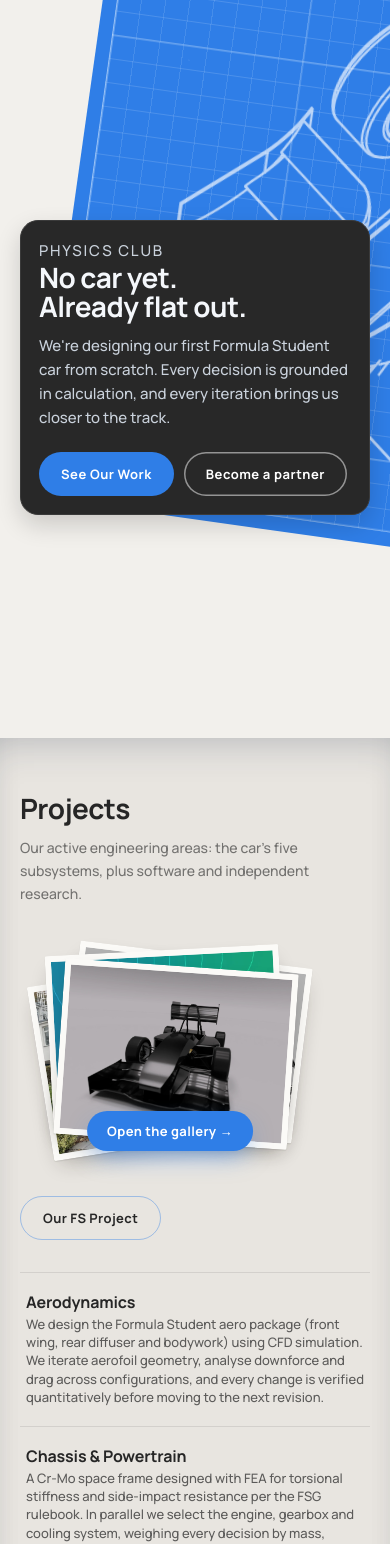
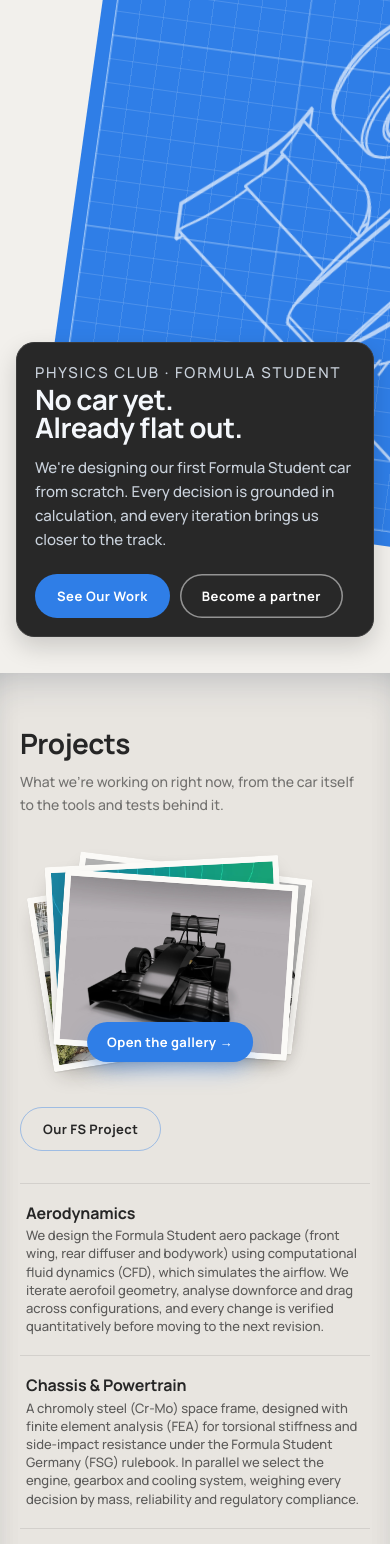
Before and after one commit to knf-ulo/knf-ulo.github.io, a plain HTML site: page src/index.html in a window 390 px wide. Shown: the part 49-1593 px from the top of the page. Drawn offline with Linux system fonts and the light colour scheme.

Commit message:
Tighten phone hero, clarify copy, new previews and favicon
Sit the phone hero card on the blueprint edge instead of leaving an empty
strip. Unify the club/team naming, drop the conflicting subsystem count
and spell out FSG, Cr-Mo, FEA, CFD and CAN for non-engineers. Give each
page a 1200x630 JPG link preview, remove the unused old render, and
replace the K-on-blue favicon with a drawn mark plus .ico and touch icon.

```diff
--- a/src/css/style.css
+++ b/src/css/style.css
@@ -500,6 +500,7 @@ main {
   font-size: 11px;
   text-transform: uppercase;
   letter-spacing: 0.12em;
+  text-wrap: balance;
 }
 
 .hero-content h1 {
@@ -1216,6 +1217,13 @@ html[lang="pl"] .hero-content h1 {
 @media (max-width: 600px) {
   .subpage-hero-inner h1 {
     font-size: 32px;
+  }
+
+  /* Card sits on the bottom edge of the blueprint instead of floating mid-screen */
+  .hero-section {
+    min-height: 0;
+    align-items: flex-end;
+    padding: 38vh 16px 36px;
   }
 }
 
--- a/src/index.html
+++ b/src/index.html
@@ -17,7 +17,9 @@
     })();
   </script>
   <meta name="theme-color" content="#f2f0ec">
+  <link rel="icon" href="./favicon.ico" sizes="48x48">
   <link rel="icon" type="image/svg+xml" href="./favicon.svg">
+  <link rel="apple-touch-icon" href="./apple-touch-icon.png">
   <link rel="preconnect" href="https://fonts.googleapis.com">
   <link rel="preconnect" href="https://fonts.gstatic.com" crossorigin>
   <link href="https://fonts.googleapis.com/css2?family=Manrope:wght@500;600;700&display=swap" rel="stylesheet">
@@ -29,7 +31,9 @@
   <meta property="og:title" content="KNF | Formula Student">
   <meta property="og:description" content="KNF Physics Club, designing our first Formula Student car from scratch, grounding every decision in physics and rigorous engineering.">
   <meta property="og:url" content="https://knf-ulo.github.io/index.html">
-  <meta property="og:image" content="https://knf-ulo.github.io/assets/bolid-render-front34.webp">
+  <meta property="og:image" content="https://knf-ulo.github.io/assets/og-home.jpg">
+  <meta property="og:image:width" content="1200">
+  <meta property="og:image:height" content="630">
   <meta property="og:locale" content="en_US">
   <meta property="og:locale:alternate" content="pl_PL">
   <meta name="twitter:card" content="summary_large_image">
@@ -217,7 +221,7 @@
       </div>
 
       <div class="hero-content">
-        <p class="hero-kicker" data-pl="Koło Naukowe Fizyków" data-en="Physics Club">Physics Club</p>
+        <p class="hero-kicker" data-pl="Koło fizyków · Formuła Student" data-en="Physics club · Formula Student">Physics club · Formula Student</p>
         <h1 data-pl="Jeszcze bez bolidu. Już na pełnych obrotach." data-en="No car yet. Already flat out.">No car yet. Already flat out.</h1>
         <p data-pl="Projektujemy pierwszy bolid Formuły Student od zera. Każda decyzja opiera się na obliczeniach, każda iteracja przybliża nas do toru." data-en="We're designing our first Formula Student car from scratch. Every decision is grounded in calculation, and every iteration brings us closer to the track.">We're designing our first Formula Student car from scratch. Every decision is grounded in calculation, and every iteration brings us closer to the track.</p>
         <div class="hero-actions">
@@ -231,7 +235,7 @@
       <div class="projects-inner">
         <header class="projects-header">
           <h2 data-pl="Projekty" data-en="Projects">Projects</h2>
-          <p data-pl="Nasze aktywne obszary inżynierskie: pięć podsystemów bolidu, oprogramowanie i badania własne." data-en="Our active engineering areas: the car's five subsystems, plus software and independent research.">Our active engineering areas: the car's five subsystems, plus software and independent research.</p>
+          <p data-pl="Nad czym teraz pracujemy: od samego bolidu po narzędzia i testy, które za nim stoją." data-en="What we're working on right now, from the car itself to the tools and tests behind it.">What we're working on right now, from the car itself to the tools and tests behind it.</p>
           <a class="photo-stack" href="./gallery.html">
             <span class="photo-stack-pile" aria-hidden="true">
               <img class="ps-1" src="./assets/team-school.webp" alt="" loading="lazy">
@@ -249,11 +253,11 @@
         <ol class="projects-list">
           <li class="project-entry">
             <span class="pe-title" data-pl="Aerodynamika" data-en="Aerodynamics">Aerodynamics</span>
-            <span class="pe-desc" data-pl="Projektujemy pakiet aero bolidu Formuły Student (skrzydło przednie, dyfuzor tylny i elementy nadwozia) przy użyciu symulacji CFD. Iteracyjnie dopracowujemy geometrię profili, analizujemy docisk i opór w różnych konfiguracjach, a każda zmiana jest weryfikowana ilościowo przed przejściem do kolejnej wersji." data-en="We design the Formula Student aero package (front wing, rear diffuser and bodywork) using CFD simulation. We iterate aerofoil geometry, analyse downforce and drag across configurations, and every change is verified quantitatively before moving to the next revision.">We design the Formula Student aero package (front wing, rear diffuser and bodywork) using CFD simulation. We iterate aerofoil geometry, analyse downforce and drag across configurations, and every change is verified quantitatively before moving to the next revision.</span>
+            <span class="pe-desc" data-pl="Projektujemy pakiet aero bolidu Formuły Student (skrzydło przednie, dyfuzor tylny i elementy nadwozia) przy użyciu symulacji przepływu powietrza (CFD). Iteracyjnie dopracowujemy geometrię profili, analizujemy docisk i opór w różnych konfiguracjach, a każda zmiana jest weryfikowana ilościowo przed przejściem do kolejnej wersji." data-en="We design the Formula Student aero package (front wing, rear diffuser and bodywork) using computational fluid dynamics (CFD), which simulates the airflow. We iterate aerofoil geometry, analyse downforce and drag across configurations, and every change is verified quantitatively before moving to the next revision.">We design the Formula Student aero package (front wing, rear diffuser and bodywork) using computational fluid dynamics (CFD), which simulates the airflow. We iterate aerofoil geometry, analyse downforce and drag across configurations, and every change is verified quantitatively before moving to the next revision.</span>
           </li>
           <li class="project-entry">
             <span class="pe-title" data-pl="Podwozie i napęd" data-en="Chassis &amp; Powertrain">Chassis &amp; Powertrain</span>
-            <span class="pe-desc" data-pl="Rama przestrzenna ze stali Cr-Mo projektowana z użyciem analizy MES pod kątem sztywności skrętnej i odporności na zderzenie boczne zgodnie z regulaminem FSG. Równolegle dobieramy jednostkę napędową, skrzynię biegów i układ chłodzenia. Przy każdej decyzji ważymy masę, niezawodność i zgodność z przepisami." data-en="A Cr-Mo space frame designed with FEA for torsional stiffness and side-impact resistance per the FSG rulebook. In parallel we select the engine, gearbox and cooling system, weighing every decision by mass, reliability and regulatory compliance.">A Cr-Mo space frame designed with FEA for torsional stiffness and side-impact resistance per the FSG rulebook. In parallel we select the engine, gearbox and cooling system, weighing every decision by mass, reliability and regulatory compliance.</span>
+            <span class="pe-desc" data-pl="Rama przestrzenna ze stali chromowo-molibdenowej (Cr-Mo), projektowana z użyciem analizy metodą elementów skończonych (MES) pod kątem sztywności skrętnej i odporności na zderzenie boczne zgodnie z regulaminem Formula Student Germany (FSG). Równolegle dobieramy jednostkę napędową, skrzynię biegów i układ chłodzenia. Przy każdej decyzji ważymy masę, niezawodność i zgodność z przepisami." data-en="A chromoly steel (Cr-Mo) space frame, designed with finite element analysis (FEA) for torsional stiffness and side-impact resistance under the Formula Student Germany (FSG) rulebook. In parallel we select the engine, gearbox and cooling system, weighing every decision by mass, reliability and regulatory compliance.">A chromoly steel (Cr-Mo) space frame, designed with finite element analysis (FEA) for torsional stiffness and side-impact resistance under the Formula Student Germany (FSG) rulebook. In parallel we select the engine, gearbox and cooling system, weighing every decision by mass, reliability and regulatory compliance.</span>
           </li>
           <li class="project-entry">
             <span class="pe-title" data-pl="Oprogramowanie" data-en="Software">Software</span>
```
Also changed, not shown: src/contact.html (+5 -1 lines), src/formula-student.html (+10 -6 lines), src/gallery.html (+7 -3 lines), src/apple-touch-icon.png (added), src/assets/bolid-render-iso.webp (deleted), src/assets/og-contact.jpg (added), src/assets/og-formula-student.jpg (added), src/assets/og-home.jpg (added), src/favicon.ico (added), src/favicon.svg.
